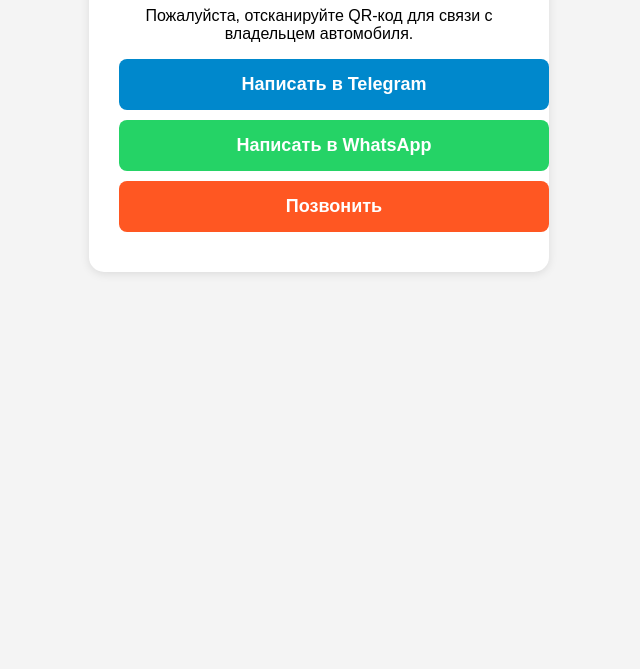
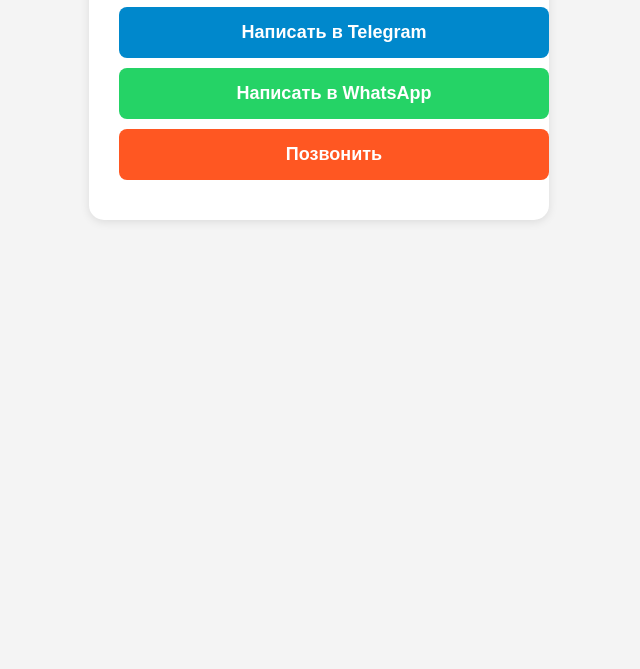
Before and after one commit to 6ix7car/site, a plain HTML site: page index.html in a window 1280 px wide. Shown: the part 131-800 px from the top of the page, without its empty margins (321-961 px from the left). Drawn offline with Linux system fonts and the light colour scheme.

Commit message:
Update index.html

```diff
--- a/index.html
+++ b/index.html
@@ -40,7 +40,6 @@
 <body>
     <div class="container">
         <h1>Свяжитесь со мной</h1>
-        <p>Пожалуйста, отсканируйте QR-код для связи с владельцем автомобиля.</p>
 
         <a href="https://t.me/peep96" class="contact-btn telegram">Написать в Telegram</a>
         <a href="https://wa.me/79098790801" class="contact-btn whatsapp">Написать в WhatsApp</a>
```
